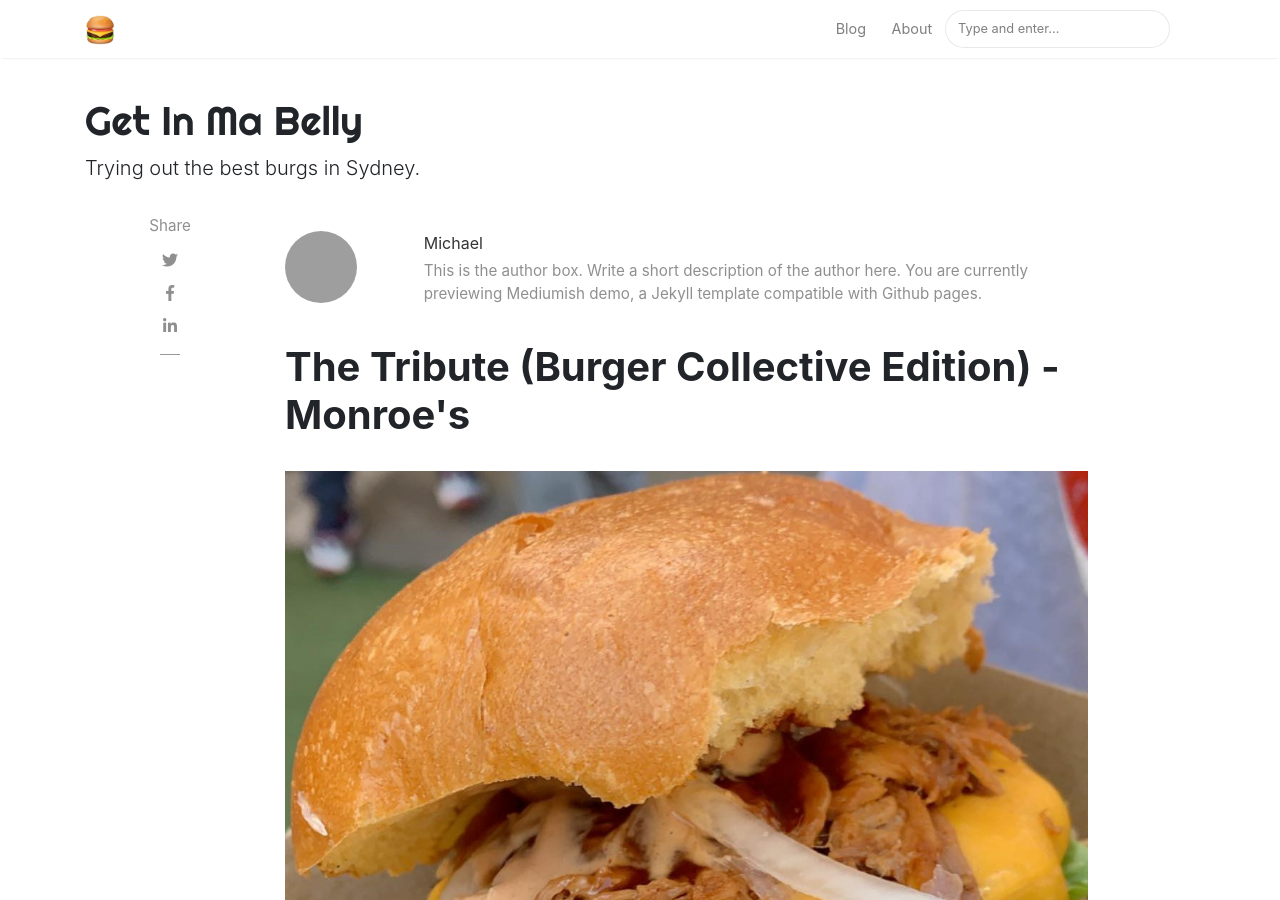
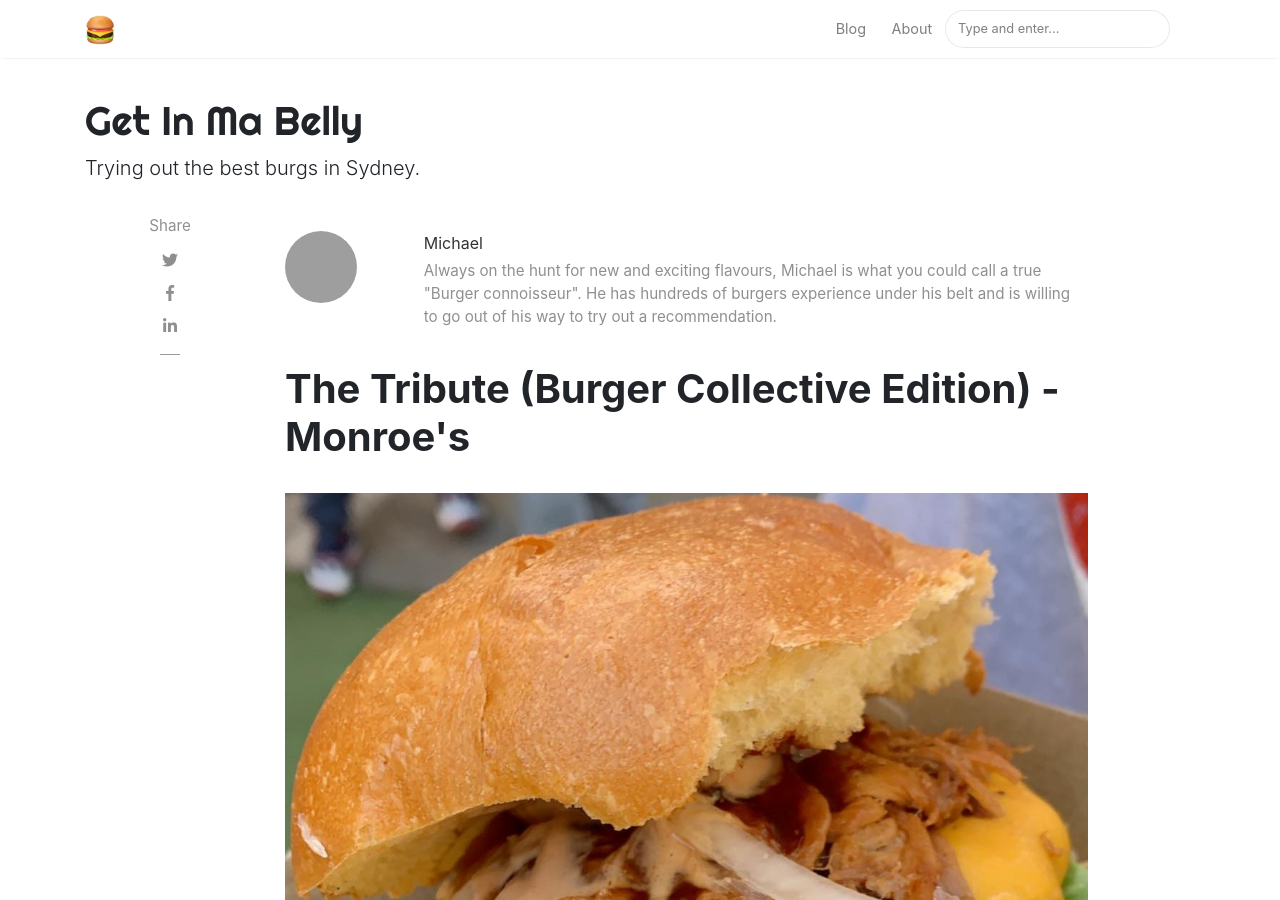
Before and after one commit to getinmabelly/getinmabelly.github.io, a Jekyll site: the page built from _posts/2019-08-16-burger-convention-monroes.md, in a window 1280 px wide and 900 px high. Built offline with Jekyll 4.4.1, drawn with Linux system fonts in a browser that asks for light colours; nearby versions of some CDN libraries; comment, search, counter and statistics services are not loaded; grey boxes are pictures that could not be loaded.

Commit message:
Add Michael bio

```diff
--- a/_config.yml
+++ b/_config.yml
@@ -30,7 +30,7 @@ authors:
     email: getinmabellyblog@gmail.com
     # web: https://www.wowthemes.net
     # twitter: https://twitter.com/wowthemesnet
-    description: "This is the author box. Write a short description of the author here. You are currently previewing Mediumish demo, a Jekyll template compatible with Github pages."
+    description: "Always on the hunt for new and exciting flavours, Michael is what you could call a true \"Burger connoisseur\". He has hundreds of burgers experience under his belt and is willing to go out of his way to try out a recommendation."
 
 # Plugins
 plugins:
```
